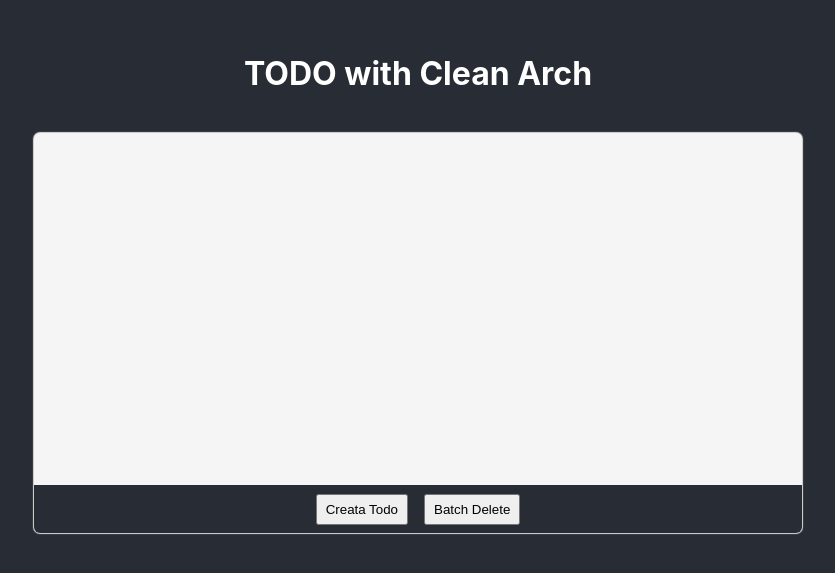
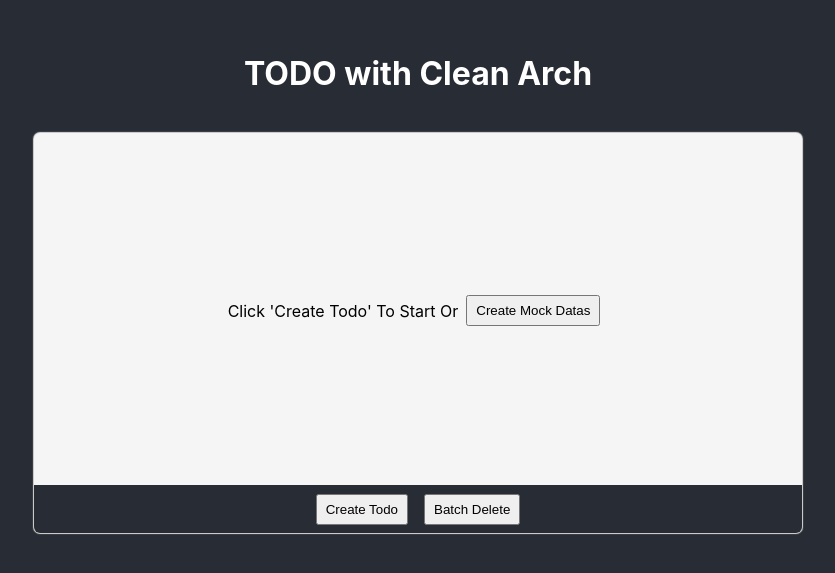
Before and after one commit to feichao/todo-with-clean-arch, a React (Create React App) app: page / in a window 1280 px wide. Shown: the part 127-700 px from the top of the page, without its empty margins (222-1057 px from the left). Built offline with nearby package versions, Linux system fonts and the light colour scheme.

Commit message:
add redux to share data

```diff
--- a/src/data/todo.ts
+++ b/src/data/todo.ts
@@ -67,70 +67,3 @@ export default class DataTodo implements ITodoData {
     }
   }
 }
-
-
-window.initData = function() {
-  localStorage.setItem('CleanTodo::Todos', JSON.stringify([{
-    id: 100000001,
-    desc: '制定代码审核流程机制',
-    isDone: false,
-    assigners: [900000001],
-    createdBy: 900000001,
-    deadline: 1646471837000,
-    createDate: 1646206994841,
-    updateDate: 1646206994841,
-  },{
-    id: 100000002,
-    desc: '选举文档委员和技术委员',
-    isDone: true,
-    assigners: [900000001, 900000002, 900000004],
-    createdBy: 900000001,
-    deadline: 1646126237000,
-    createDate: 1646093837000,
-    updateDate: 1646111837000,
-  },{
-    id: 100000003,
-    desc: '交互视觉规范',
-    isDone: true,
-    assigners: [900000002],
-    createdBy: 900000001,
-    deadline: 1646471867000,
-    createDate: 1646093837000,
-    updateDate: 1646111837000,
-  },{
-    id: 100000004,
-    desc: '完成新技术架构的 Demo',
-    isDone: false,
-    assigners: [900000001, 900000003],
-    createdBy: 900000001,
-    deadline: 1646282036500,
-    createDate: 1646093837000,
-    updateDate: 1646111837000,
-  }]));
-
-  localStorage.setItem('CleanTodo::Users', JSON.stringify([{
-    id: 900000001,
-    name: 'Frank',
-    avatar: '',
-    createDate: 1641014237000,
-    updateDate: 1641014237000,
-  },{
-    id: 900000002,
-    name: 'Lily',
-    avatar: '',
-    createDate: 1641014237000,
-    updateDate: 1641014237000,
-  }, {
-    id: 900000003,
-    name: 'Duck',
-    avatar: '',
-    createDate: 1641014237000,
-    updateDate: 1641014237000,
-  }, {
-    id: 900000004,
-    name: 'Make',
-    avatar: '',
-    createDate: 1641014237000,
-    updateDate: 1641014237000,
-  }]));
-}
--- a/src/index.tsx
+++ b/src/index.tsx
@@ -2,7 +2,9 @@ import React from 'react';
 import ReactDOM from 'react-dom';
 import { Provider } from 'react-redux'
 
-import store from './viewmodel'
+import './mock';
+
+import store from './viewmodel';
 
 import App from './App';
 import reportWebVitals from './reportWebVitals';
--- /dev/null
+++ b/src/mock.ts
@@ -0,0 +1,67 @@
+window.initData = function() {
+  localStorage.setItem('CleanTodo::Todos', JSON.stringify([{
+    id: 100000001,
+    desc: '制定代码审核流程机制',
+    isDone: false,
+    assigners: [900000001],
+    createdBy: 900000001,
+    deadline: 1646471837000,
+    createDate: 1646206994841,
+    updateDate: 1646206994841,
+  },{
+    id: 100000002,
+    desc: '选举文档委员和技术委员',
+    isDone: true,
+    assigners: [900000001, 900000002, 900000004],
+    createdBy: 900000001,
+    deadline: 1646126237000,
+    createDate: 1646093837000,
+    updateDate: 1646111837000,
+  },{
+    id: 100000003,
+    desc: '交互视觉规范',
+    isDone: true,
+    assigners: [900000002],
+    createdBy: 900000001,
+    deadline: 1646471867000,
+    createDate: 1646093837000,
+    updateDate: 1646111837000,
+  },{
+    id: 100000004,
+    desc: '完成新技术架构的 Demo',
+    isDone: false,
+    assigners: [900000001, 900000003],
+    createdBy: 900000001,
+    deadline: 1646282036500,
+    createDate: 1646093837000,
+    updateDate: 1646111837000,
+  }]));
+
+  localStorage.setItem('CleanTodo::Users', JSON.stringify([{
+    id: 900000001,
+    name: 'Frank',
+    avatar: '',
+    createDate: 1641014237000,
+    updateDate: 1641014237000,
+  },{
+    id: 900000002,
+    name: 'Lily',
+    avatar: '',
+    createDate: 1641014237000,
+    updateDate: 1641014237000,
+  }, {
+    id: 900000003,
+    name: 'Duck',
+    avatar: '',
+    createDate: 1641014237000,
+    updateDate: 1641014237000,
+  }, {
+    id: 900000004,
+    name: 'Make',
+    avatar: '',
+    createDate: 1641014237000,
+    updateDate: 1641014237000,
+  }]));
+}
+
+export {};
--- a/src/view/todo/component/CreateTodoModal/index.tsx
+++ b/src/view/todo/component/CreateTodoModal/index.tsx
@@ -1,5 +1,8 @@
 import { SyntheticEvent, useCallback, useEffect, useRef, useState } from 'react';
 import { IUser } from '../../../../core/domain/users';
+
+import { setTodos } from '../../../../viewmodel/vm-todo';
+import { useAppDispatch } from '../../../../viewmodel';
 
 import IOCUseCase from '../../../../ioc/usecase';
 
@@ -14,6 +17,8 @@ interface ICreateTodo {
 
 const CreateTodoModal: React.FC<ICreateTodo> = ({ isVisible, closeHandler = () => {} }) => {
   const formRef = useRef(null);
+  const dispatch = useAppDispatch();
+
   const [users, setUsers] = useState([] as IUser[]);
   const [title, setTitle] = useState('');
   const [assigners, setAssigners] = useState([] as string[]);
@@ -23,6 +28,7 @@ const CreateTodoModal: React.FC<ICreateTodo> = ({ isVisible, closeHandler = () =
     event.preventDefault();
     if (formRef.current && (formRef.current as HTMLFormElement).checkValidity()) {
       IOCUseCase.UCTodo.add(title, assigners, +new Date(deadline));
+      dispatch(setTodos(IOCUseCase.UCTodo.getAll()));
       closeHandler();
     }
   };
--- a/src/view/todo/index.css
+++ b/src/view/todo/index.css
@@ -30,6 +30,21 @@
   display: flex;
 }
 
+.todo-create-tip {
+  align-items: center;
+  display: flex;
+  justify-content: center;
+  left: 0;
+  position: absolute;
+  right: 0;
+  top: 40%;
+}
+
+.todo-create-tip button {
+  margin: 2px 8px;
+  padding: 6px 8px;
+}
+
 .todo-actions {
   align-items: center;
   background: #282c34;
--- a/src/view/todo/index.tsx
+++ b/src/view/todo/index.tsx
@@ -4,13 +4,11 @@ import TodoItem from './component/TodoItem';
 import CreateTodoModal from './component/CreateTodoModal';
 
 import { useAppSelector, useAppDispatch } from '../../viewmodel';
+import { setTodos } from '../../viewmodel/vm-todo';
 
 import IOCUseCase from '../../ioc/usecase';
-import { IUCTodo } from '../../core/usecase/todos';
-import { setTodos } from '../../viewmodel/vm-todo';
 
 import './index.css';
-
 
 function Todo() {
   const dispatch = useAppDispatch();
@@ -18,7 +16,6 @@ function Todo() {
   const [isBatchDel, setBatchDel] = useState(false);
   const [batchDelItems, setBatchDelItems] = useState([] as string[]);
   const [isCreateTodoModalVisible, setCreateTodoModalVisible] = useState(false);
-  // const [todos, setTodo] = useState([] as IUCTodo[]);
 
   const createHandler = useCallback(() => {
     setCreateTodoModalVisible(true);
@@ -62,6 +59,11 @@ function Todo() {
     dispatch(setTodos(IOCUseCase.UCTodo.getAll()));
   }, []);
 
+  const createMockData = useCallback(() => {
+    window.initData();
+    getTodos();
+  }, []);
+
   useEffect(() => {
     getTodos();
   }, []);
@@ -91,6 +93,11 @@ function Todo() {
         }
       </ul>
       {
+        todos.length <= 0 && (
+          <div className="todo-create-tip">Click 'Create Todo' To Start Or <button onClick={createMockData}>Create Mock Datas</button></div>
+        )
+      }
+      {
         isBatchDel ? (
           <div className="todo-actions">
             <button onClick={confirmBatchDelHandler}>Batch Delete</button>
@@ -98,7 +105,7 @@ function Todo() {
           </div>
         ) : (
           <div className="todo-actions">
-            <button onClick={createHandler}>Creata Todo</button>
+            <button onClick={createHandler}>Create Todo</button>
             <button onClick={batchDelHandler}>Batch Delete</button>
           </div>
         )
```
Also changed, not shown: 1 other file (tests, documents, lock files or other folders).
